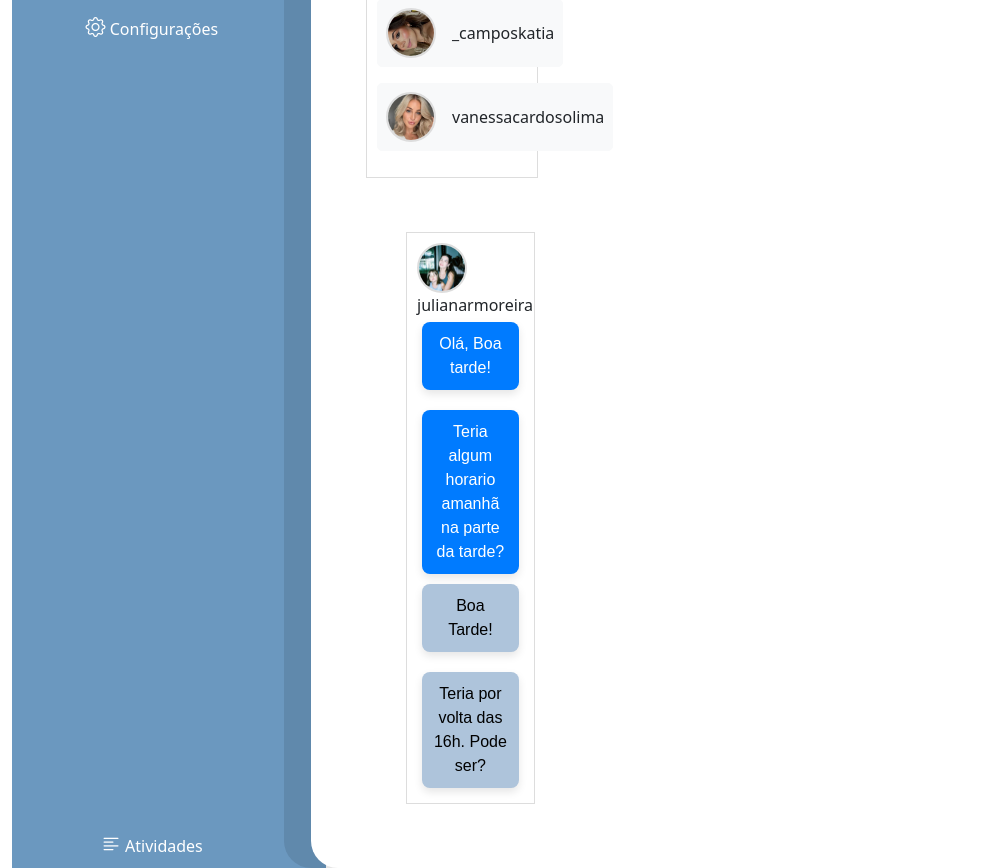
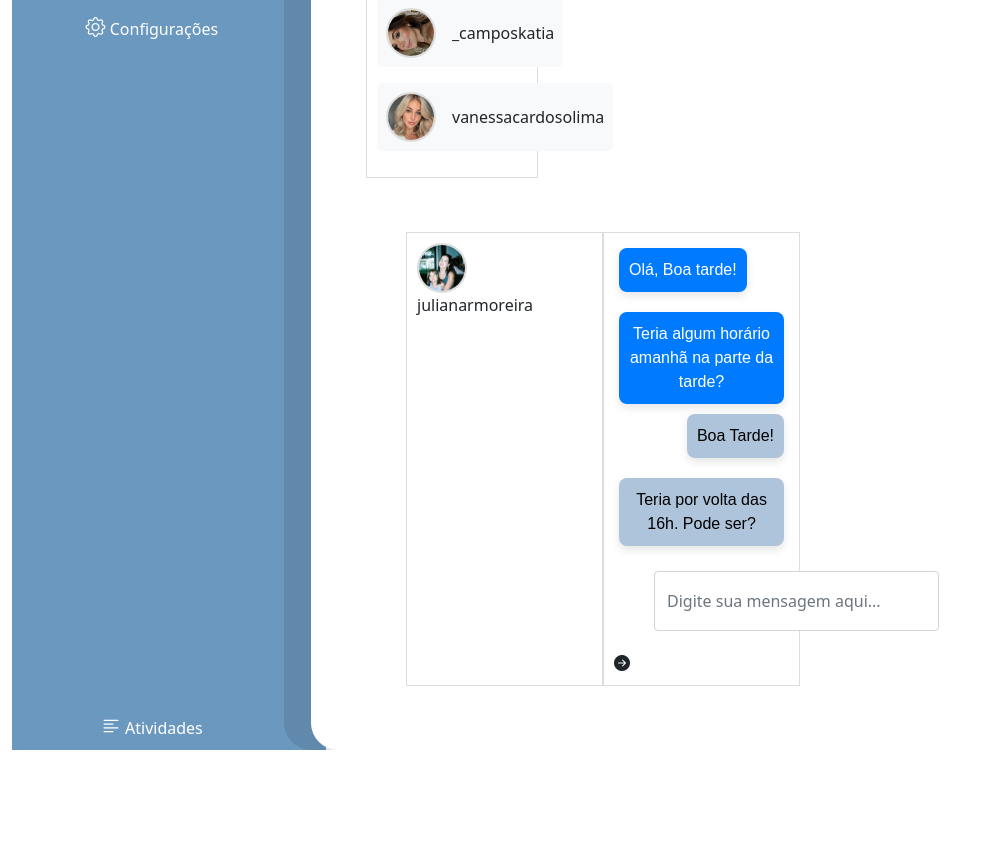
Before and after one commit to anaclarahumberto/Vitalis, a FastAPI app: template templates/main/pages/mensagens.html in a window 1280 px wide. Shown: the part 451-1319 px from the top of the page, without its empty margins (0-990 px from the left). After the commit the page ends 1201 px from the top, so only its background shows below. Run offline with FastAPI, Linux system fonts and the light colour scheme; the template is opened without the code that fills it, so the values that code supplies are empty; some libraries are stand-ins or nearby versions.

Commit message:
modificando mensagens sara

```diff
--- a/templates/main/pages/mensagens.html
+++ b/templates/main/pages/mensagens.html
@@ -131,6 +131,36 @@ main {
         height: 60px;
     }
 }
+.input-container {
+    position: relative; /* Para posicionar o ícone */
+}
+.send-icon {
+    position: absolute;
+    right: 10px; /* Distância do lado direito */
+    top: 50%; /* Centraliza verticalmente */
+    transform: translateY(-50%); /* Ajusta para centralizar */
+    cursor: pointer; /* Muda o cursor para indicar que é clicável */
+}
+.input-container {
+    position: relative; /* Para posicionar o ícone */
+}
+.send-icon {
+    position: absolute;
+    right: 10px; /* Distância do lado direito */
+    top: 50%; /* Centraliza verticalmente */
+    transform: translateY(-50%); /* Ajusta para centralizar */
+    cursor: pointer; /* Muda o cursor para indicar que é clicável */
+}
+/*.custom-input {
+    width: 100%; /* Mantém 100% da largura do contêiner pai */
+    /*height: 600px; /* Ajuste a altura conforme necessário */
+    /*padding-right: 40px; /* Espaço para o ícone */
+/*}*/
+.form-control{
+    width: auto; /* Mantém 100% da largura do contêiner pai */
+    height: 60px; /* Ajuste a altura conforme necessário */
+    padding-right: 40px; /* Espaço para o ícone */
+}
 
     </style>
 </head>
@@ -188,16 +218,30 @@ main {
                     <!-- Coluna 4/12 -->
                     <div class="col-md-4 container-custom">
                         <img src="/static/img/mae1.jpeg" alt="gabrielbelmonte" class="foto-redonda-pequena me-3">julianarmoreira
+                    </div>
+
+                    <div class="col-md-4 container-custom">
                         <div class="container-left">
                             <div class="quadrado2">Olá, Boa tarde!</div>
-                            <div class="quadrado2">Teria algum horario amanhã na parte da tarde?</div>
+                            <div class="quadrado2">Teria algum horário amanhã na parte da tarde?</div>
                         </div>
                         <div class="container-right">
                             <div class="quadrado1">Boa Tarde!</div>
                             <div class="quadrado1">Teria por volta das 16h. Pode ser?</div>
                         </div>
 
+                        <div class="container">
+                            <div class="input-container">
+                                <input type="text" class="form-control" placeholder="Digite sua mensagem aqui..." />
+
+                            </div>
+
+                        </div>
+                        <i class="bi bi-arrow-right-circle-fill"></i>
                     </div>
+
+                    <script src="https://stackpath.bootstrapcdn.com/bootstrap/5.1.3/js/bootstrap.bundle.min.js"></script>
+
                 </div>
             </div>
         </div>
```
